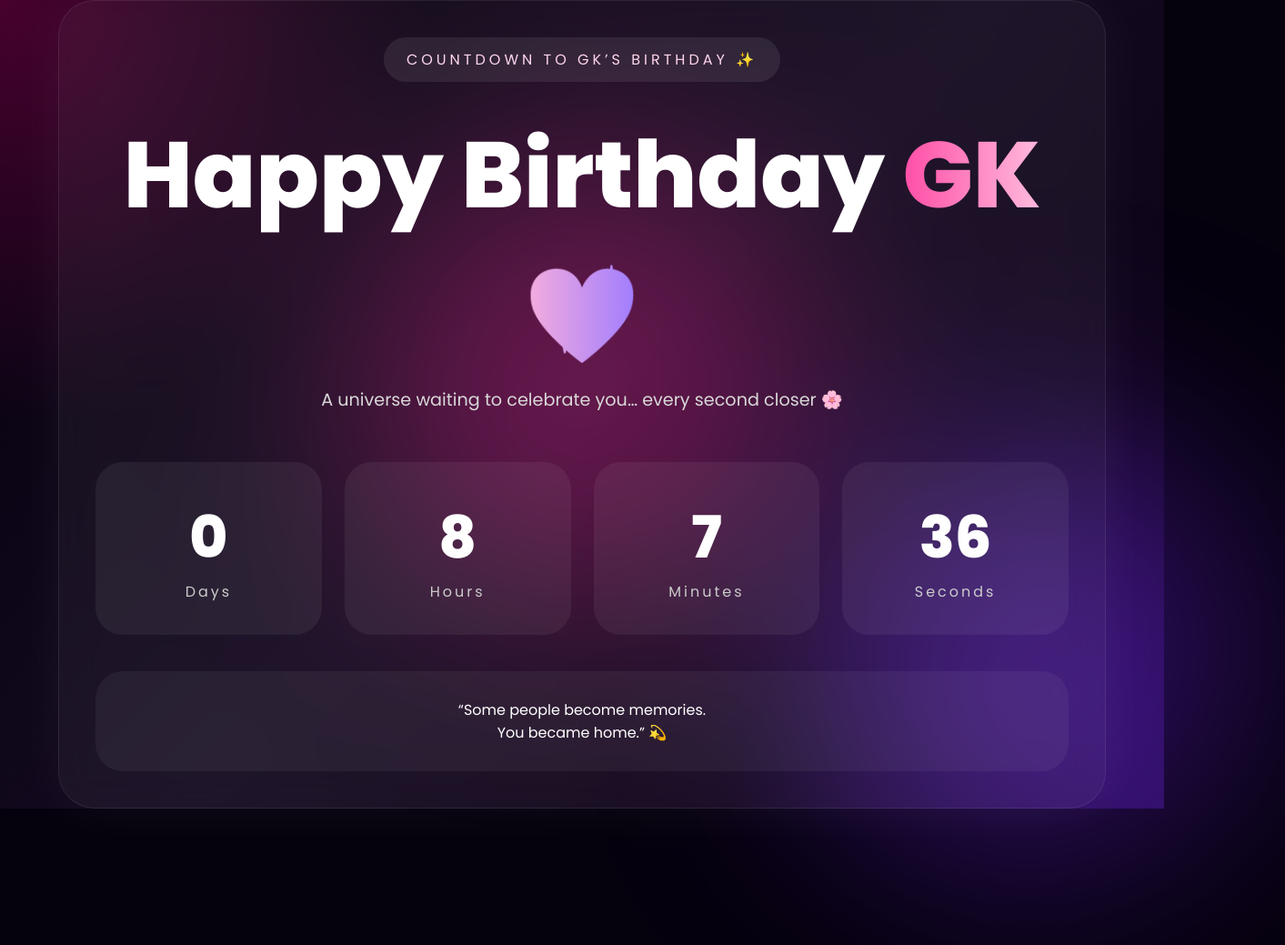
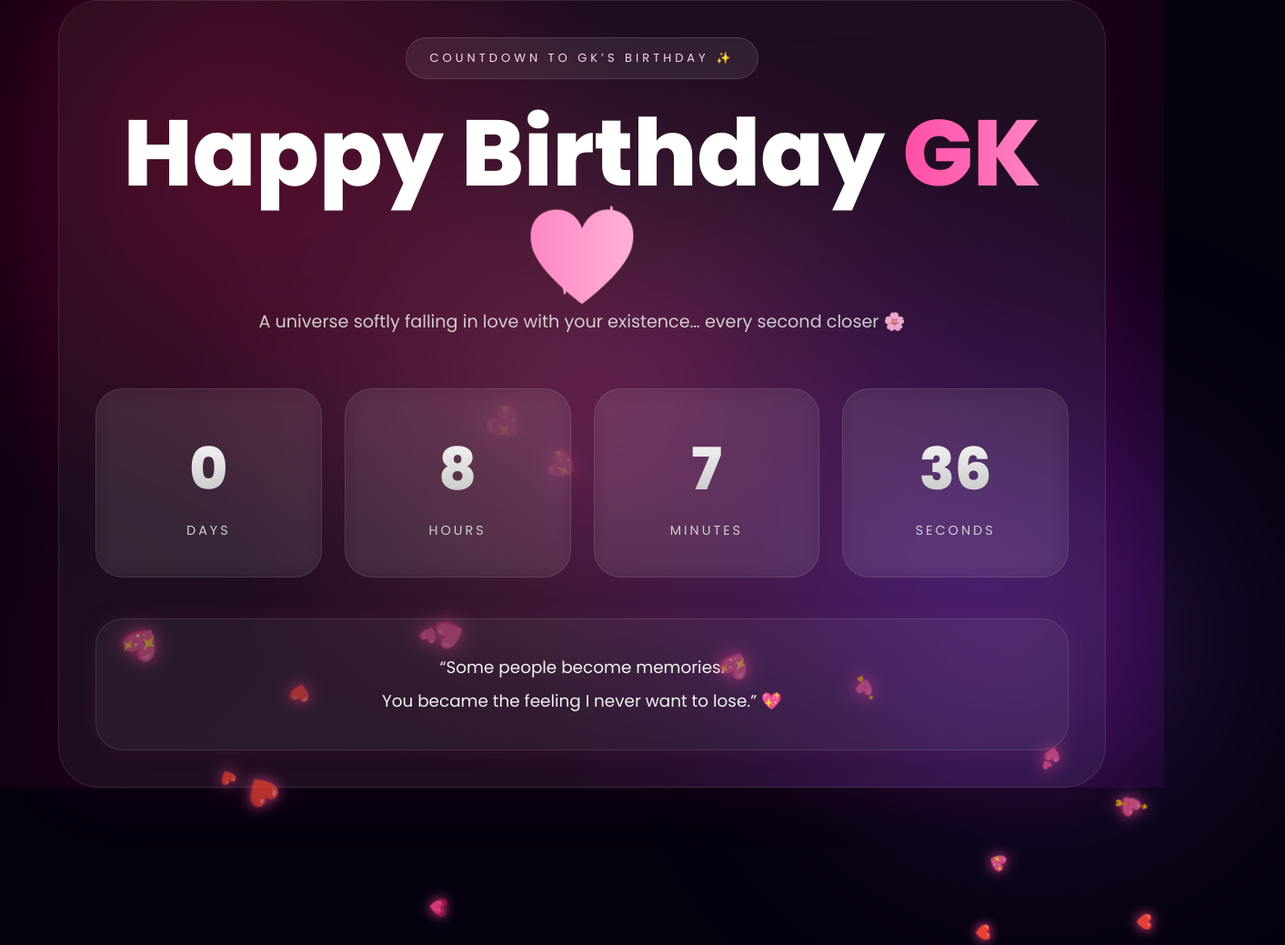
Before and after one commit to sujalbalapure5-dot/GK-s-B-Day-It-Issss, a plain HTML site: page index.html in a window 1280 px wide. Shown: the top 1039 px of the page at 91% size, 1413 px wide, since content can reach past the window. Before the commit the page ends 962 px from the top, so only its background shows below. Drawn offline with Linux system fonts and the light colour scheme.

Commit message:
Update index.html

```diff
--- a/index.html
+++ b/index.html
@@ -25,116 +25,181 @@ display:flex;
 align-items:center;
 justify-content:center;
 position:relative;
-transition:opacity 2s ease;
 }
 
+/* ✨ romantic animated background */
 .bg{
 position:absolute;
 inset:0;
 background:
-radial-gradient(circle at top left,#ff008844,transparent 30%),
-radial-gradient(circle at bottom right,#7b2cff44,transparent 30%),
-linear-gradient(135deg,#05010d,#13091f,#090012);
+radial-gradient(circle at 20% 20%, rgba(255, 0, 122, 0.25), transparent 35%),
+radial-gradient(circle at 80% 70%, rgba(123, 44, 255, 0.25), transparent 40%),
+radial-gradient(circle at 50% 50%, rgba(255, 182, 193, 0.12), transparent 60%),
+linear-gradient(135deg,#05010d,#120018,#0a0015);
+animation:bgMove 10s ease-in-out infinite alternate;
 z-index:-2;
 }
 
+@keyframes bgMove{
+0%{filter:hue-rotate(0deg);}
+100%{filter:hue-rotate(20deg);}
+}
+
+/* soft glow orbs */
 .glow{
 position:absolute;
-width:500px;
-height:500px;
+width:520px;
+height:520px;
 border-radius:50%;
-background:#ff149355;
+background:radial-gradient(circle, rgba(255,20,147,0.4), transparent 70%);
 filter:blur(120px);
-animation:float 8s ease-in-out infinite;
+animation:float 6s ease-in-out infinite;
 z-index:-1;
 }
 
 .glow2{
-background:#7b2cff55;
-right:-100px;
-bottom:-100px;
+background:radial-gradient(circle, rgba(155,77,255,0.4), transparent 70%);
+right:-120px;
+bottom:-120px;
 animation-delay:2s;
 }
 
 @keyframes float{
-0%,100%{transform:translateY(0px);}
-50%{transform:translateY(-30px);}
+0%,100%{transform:translateY(0px) scale(1);}
+50%{transform:translateY(-25px) scale(1.05);}
 }
 
+/* container */
 .container{
 width:90%;
 max-width:1200px;
 text-align:center;
 padding:40px;
-backdrop-filter:blur(20px);
+backdrop-filter:blur(25px);
 background:rgba(255,255,255,0.05);
-border:1px solid rgba(255,255,255,0.08);
-border-radius:40px;
-box-shadow:0 0 60px rgba(255,255,255,0.05);
+border:1px solid rgba(255,255,255,0.1);
+border-radius:45px;
+box-shadow:0 0 80px rgba(255,20,147,0.08);
 }
 
+/* tag */
 .tag{
-padding:12px 25px;
+display:inline-block;
+padding:12px 26px;
 border-radius:100px;
 background:rgba(255,255,255,0.08);
+border:1px solid rgba(255,255,255,0.12);
 margin-bottom:25px;
+font-size:13px;
 letter-spacing:4px;
 text-transform:uppercase;
 color:#ffd6ec;
-display:inline-block;
 }
 
+/* title */
 h1{
 font-size:clamp(3rem,8vw,7rem);
 font-weight:800;
+line-height:1.1;
 }
 
 .gradient{
-background:linear-gradient(90deg,#ff4da6,#ffb3d9,#9d7bff);
+background:linear-gradient(90deg,#ff4da6,#ffb3d9,#9d7bff,#ff66c4);
 -webkit-background-clip:text;
 -webkit-text-fill-color:transparent;
+background-size:300%;
+animation:shine 5s linear infinite;
+}
+
+@keyframes shine{
+0%{background-position:0%;}
+100%{background-position:300%;}
 }
 
 .subtitle{
 max-width:800px;
 margin:auto;
-color:#d8d8d8;
+color:#e0e0e0;
 font-size:1.2rem;
 line-height:1.8;
-margin-bottom:50px;
+margin-bottom:55px;
+opacity:0.9;
 }
 
+/* countdown cards */
 .countdown{
 display:grid;
 grid-template-columns:repeat(auto-fit,minmax(180px,1fr));
 gap:25px;
-margin-bottom:40px;
+margin-bottom:45px;
 }
 
 .card{
 background:rgba(255,255,255,0.06);
-padding:35px 20px;
+border:1px solid rgba(255,255,255,0.1);
+padding:40px 20px;
 border-radius:30px;
 transition:0.4s;
+backdrop-filter:blur(10px);
+}
+
+.card:hover{
+transform:translateY(-10px) scale(1.04);
+box-shadow:0 0 40px rgba(255,105,180,0.15);
 }
 
 .number{
 font-size:4rem;
 font-weight:800;
+background:linear-gradient(to bottom,#fff,#bbb);
+-webkit-background-clip:text;
+-webkit-text-fill-color:transparent;
 }
 
 .label{
+margin-top:10px;
 letter-spacing:3px;
-color:#ccc;
+text-transform:uppercase;
+color:#d0d0d0;
+font-size:0.9rem;
 }
 
+/* message */
 .message{
 margin-top:30px;
-padding:30px;
+padding:35px;
 border-radius:30px;
 background:rgba(255,255,255,0.05);
+border:1px solid rgba(255,255,255,0.1);
+font-size:1.15rem;
+line-height:2;
+color:#f2f2f2;
+box-shadow:0 0 30px rgba(255,105,180,0.08);
 }
 
+/* ❤️ floating hearts */
+.heart{
+position:absolute;
+color:#ff4da6;
+opacity:0.8;
+animation:floatUp linear forwards;
+pointer-events:none;
+filter:drop-shadow(0 0 8px #ff4da6);
+}
+
+@keyframes floatUp{
+0%{
+transform:translateY(100vh) scale(0.5) rotate(0deg);
+opacity:0;
+}
+20%{opacity:1;}
+100%{
+transform:translateY(-10vh) scale(1.6) rotate(360deg);
+opacity:0;
+}
+}
+
+/* final birthday screen */
 .birthday-screen{
 position:fixed;
 inset:0;
@@ -143,41 +208,16 @@ align-items:center;
 justify-content:center;
 flex-direction:column;
 text-align:center;
-background:radial-gradient(circle,#ff149322,transparent 60%),#05010d;
+background:
+radial-gradient(circle,#ff149322,transparent 60%),
+#05010d;
 z-index:100;
 }
 
 .birthday-screen h2{
 font-size:clamp(3rem,8vw,6rem);
-margin-bottom:15px;
-}
-
-.choose-screen{
-position:fixed;
-inset:0;
-display:none;
-align-items:center;
-justify-content:center;
-flex-direction:column;
-background:#05010d;
-z-index:200;
-text-align:center;
-padding:20px;
-}
-
-.option{
-margin:15px;
-padding:20px 40px;
-border-radius:20px;
-background:rgba(255,255,255,0.08);
-border:1px solid rgba(255,255,255,0.15);
-cursor:pointer;
-transition:0.3s;
-}
-
-.option:hover{
-transform:scale(1.05);
-background:rgba(255,255,255,0.15);
+margin-bottom:20px;
+text-shadow:0 0 30px #ff4da6;
 }
 
 </style>
@@ -189,15 +229,14 @@ background:rgba(255,255,255,0.15);
 <div class="glow"></div>
 <div class="glow glow2"></div>
 
-<!-- COUNTDOWN -->
-<div class="container" id="countdownContainer">
+<div class="container">
 
 <div class="tag">Countdown To GK’s Birthday ✨</div>
 
 <h1>Happy Birthday <span class="gradient">GK 💖</span></h1>
 
 <p class="subtitle">
-A universe waiting to celebrate you… every second closer 🌸
+A universe softly falling in love with your existence… every second closer 🌸
 </p>
 
 <div class="countdown">
@@ -209,34 +248,18 @@ A universe waiting to celebrate you… every second closer 🌸
 
 <div class="message">
 “Some people become memories.<br>
-You became home.” 💫
+You became the feeling I never want to lose.” 💖
 </div>
 
 </div>
 
-<!-- BIRTHDAY SCREEN -->
 <div class="birthday-screen" id="birthdayScreen">
-<h2 class="gradient">HAPPY BIRTHDAY GK 🎂</h2>
-<p>Your surprise is waiting… ❤️</p>
-</div>
-
-<!-- CHOOSE SCREEN -->
-<div class="choose-screen" id="chooseScreen">
-
-<h2 class="gradient">Choose Your Gift Experience 🎁</h2>
-
-<div class="option" onclick="goNetflix()">🎬 Watch like a Netflix Experience</div>
-
-<div class="option" onclick="goAnimated()">🎞 Watch Animated Story</div>
-
+<h2 class="gradient">HAPPY BIRTHDAY GK 🎂💖</h2>
 </div>
 
 <script>
 
 const targetDate = new Date("May 29, 2026 00:00:00").getTime();
-
-const netflixLink = "PASTE_NETFLIX_PAGE_LINK_HERE";
-const animatedLink = "PASTE_ANIMATED_PAGE_LINK_HERE";
 
 function updateCountdown(){
 
@@ -244,16 +267,7 @@ const now = new Date().getTime();
 const distance = targetDate - now;
 
 if(distance < 0){
-
 document.getElementById("birthdayScreen").style.display="flex";
-
-setTimeout(()=>{
-
-document.getElementById("birthdayScreen").style.display="none";
-document.getElementById("chooseScreen").style.display="flex";
-
-},4000);
-
 return;
 }
 
@@ -273,13 +287,27 @@ Math.floor((distance%(1000*60))/1000);
 
 setInterval(updateCountdown,1000);
 
-function goNetflix(){
-window.location.href = netflixLink;
+/* ❤️ more natural floating hearts */
+function createHeart(){
+
+const heart=document.createElement("div");
+
+heart.classList.add("heart");
+
+const hearts=["💖","❤️","💕","💗","💘"];
+heart.innerHTML = hearts[Math.floor(Math.random()*hearts.length)];
+
+heart.style.left=Math.random()*100+"vw";
+heart.style.fontSize=(Math.random()*20+15)+"px";
+heart.style.animationDuration=(Math.random()*4+4)+"s";
+
+document.body.appendChild(heart);
+
+setTimeout(()=>heart.remove(),9000);
+
 }
 
-function goAnimated(){
-window.location.href = animatedLink;
-}
+setInterval(createHeart,250);
 
 </script>
 
```
